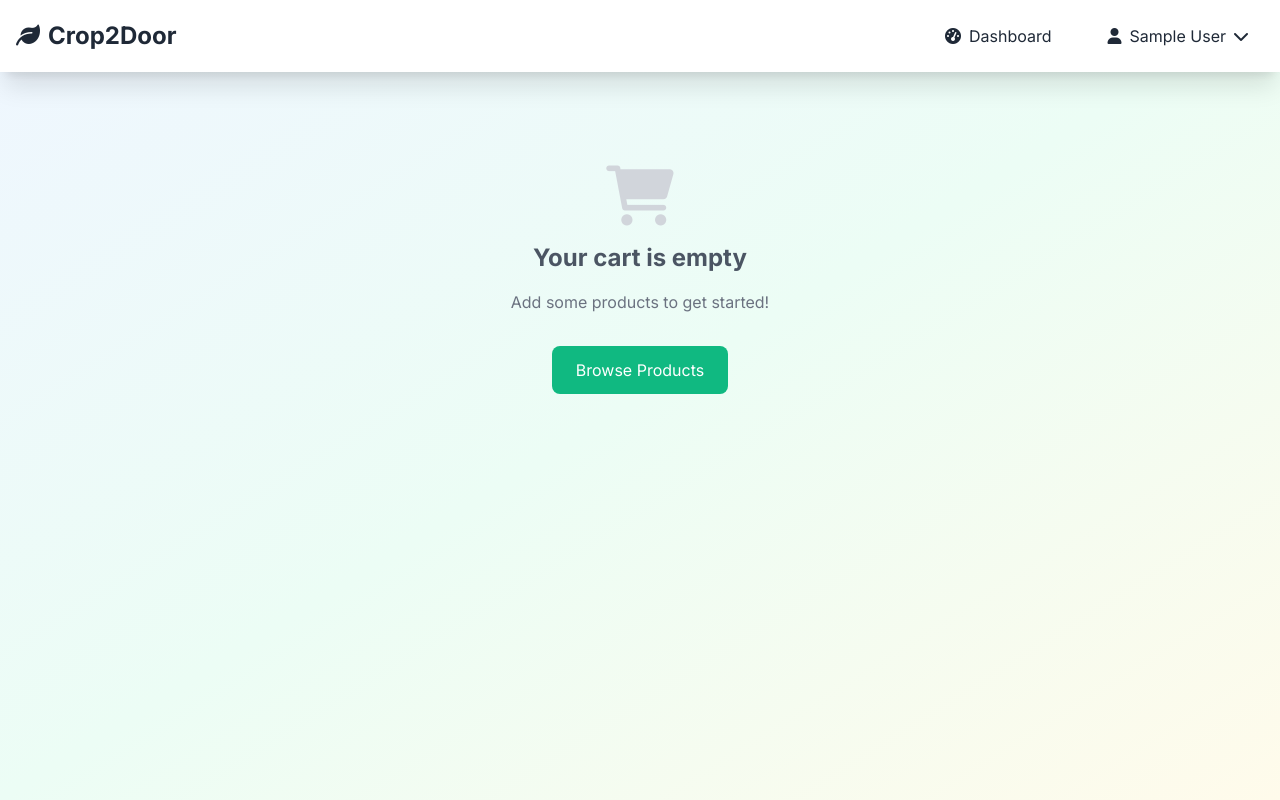
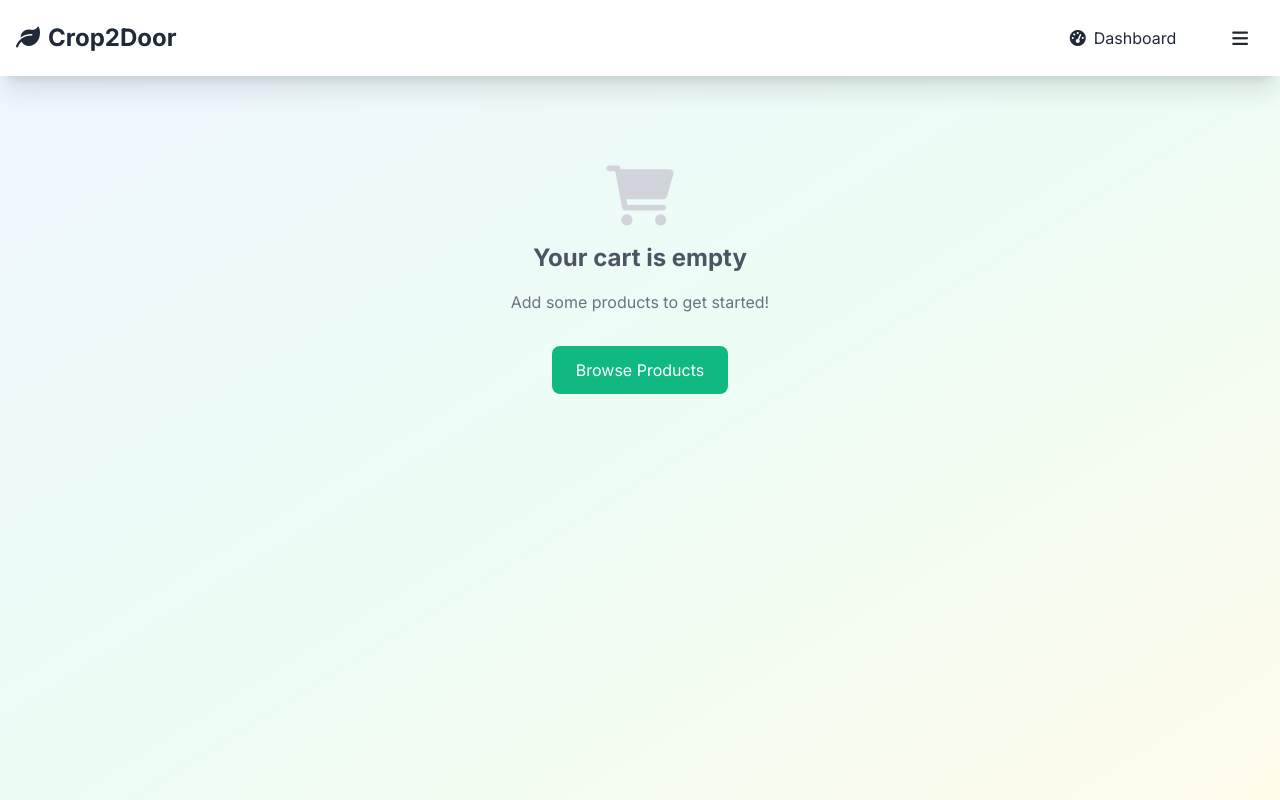
Before and after one commit to UMMADISETTIVAMSI/Farm-2-Home, a React (Create React App) app in the folder frontend/: page /Crop-2-Door/cart in a window 1280 px wide. Built offline with nearby package versions, Linux system fonts and the light colour scheme; sample sign-in values are in the browser's storage.

Commit message:
crop2door update

```diff
--- a/frontend/src/components/Navbar.js
+++ b/frontend/src/components/Navbar.js
@@ -52,8 +52,7 @@ const Navbar = ({ user, logout }) => {
                     onClick={() => setDropdownOpen(!dropdownOpen)}
                     className="flex items-center px-4 py-2 rounded-full hover:bg-gray-100 dark:hover:bg-gray-700 transition-all duration-200 text-gray-800 dark:text-white"
                   >
-                    <i className="fas fa-user mr-2"></i>{user.name}
-                    <i className={`fas fa-chevron-down ml-2 transition-transform duration-200 ${dropdownOpen ? 'rotate-180' : ''}`}></i>
+                    <i className="fas fa-bars text-lg"></i>
                   </button>
 
                   {dropdownOpen && (
```
Also changed, not shown: 1 other file (tests, documents, lock files or other folders).
